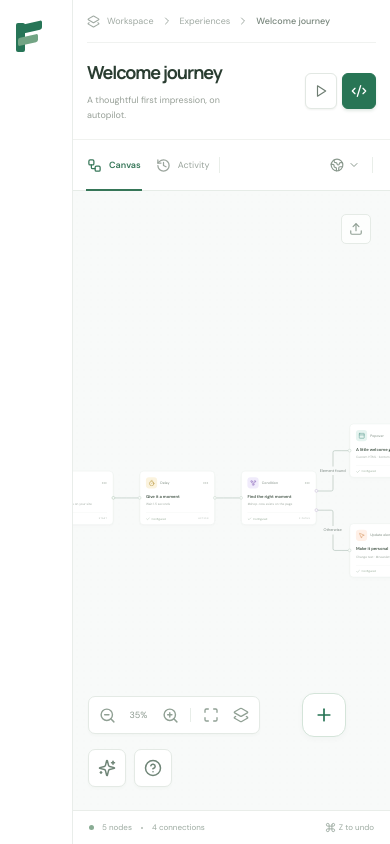
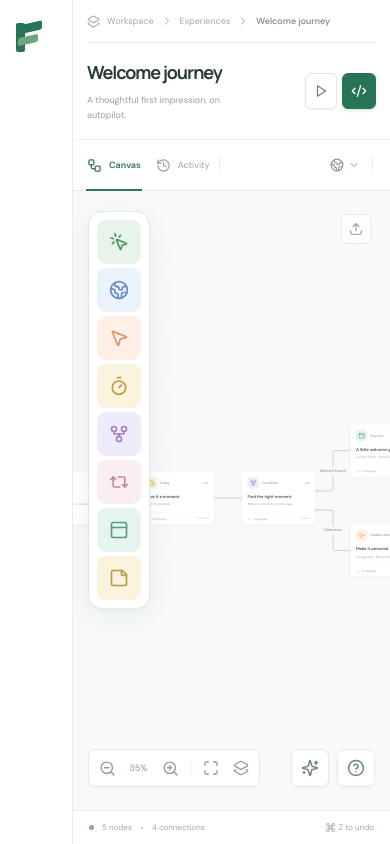
Before and after one commit to dani-beltran/visual-dxp, a React (Vite) app: page / in a window 390 px wide. Built offline with nearby package versions, Linux system fonts and the light colour scheme.

Commit message:
feat: node library menu moved to the left and made vertical

```diff
--- a/src/DXPBuilder.tsx
+++ b/src/DXPBuilder.tsx
@@ -964,6 +964,9 @@ function Builder({
                 proOptions={{ hideAttribution: true }}
               >
                 <Background variant={BackgroundVariant.Dots} gap={20} size={1.1} color="#d8e0dc" />
+                <Panel position="top-left" className="dxp-node-library-panel">
+                  <NodeLibrary onAdd={add} />
+                </Panel>
                 <Panel position="top-right">
                   <button
                     type="button"
@@ -1020,7 +1023,6 @@ function Builder({
                       <Layers2 size={16} />
                     </button>
                   </div>
-                  <NodeLibrary onAdd={add} />
                   <div className="dxp-canvas-assistants">
                     <CanvasChat
                       open={canvasAssistant === 'chat'}
--- a/src/components/NodeLibrary.tsx
+++ b/src/components/NodeLibrary.tsx
@@ -1,64 +1,18 @@
-import { Plus } from 'lucide-react';
-import { useId, useLayoutEffect, useRef, useState } from 'react';
+import { useState } from 'react';
 import { catalog } from '../lib/catalog';
 import type { NodeKind } from '../lib/types';
 
 export function NodeLibrary({ onAdd }: { onAdd: (kind: NodeKind) => void }) {
   const [activeTooltip, setActiveTooltip] = useState<NodeKind | null>(null);
-  const [open, setOpen] = useState(false);
-  const id = useId();
-  const root = useRef<HTMLDivElement>(null);
-  const trigger = useRef<HTMLButtonElement>(null);
-
-  function close() {
-    setOpen(false);
-    setActiveTooltip(null);
-    trigger.current?.focus();
-  }
-
-  useLayoutEffect(() => {
-    if (!open || !root.current) return;
-    const element = root.current;
-    const dismissOutside = (event: PointerEvent) => {
-      if (event.target instanceof Node && !element.contains(event.target)) {
-        setOpen(false);
-        setActiveTooltip(null);
-      }
-    };
-    const dismissEscape = (event: KeyboardEvent) => {
-      if (event.key !== 'Escape') return;
-      event.preventDefault();
-      event.stopPropagation();
-      setOpen(false);
-      setActiveTooltip(null);
-      trigger.current?.focus();
-    };
-    const observer = new ResizeObserver(() => {
-      if (trigger.current && getComputedStyle(trigger.current).display === 'none') {
-        setOpen(false);
-        setActiveTooltip(null);
-      }
-    });
-    if (element.parentElement) observer.observe(element.parentElement);
-    document.addEventListener('pointerdown', dismissOutside);
-    document.addEventListener('keydown', dismissEscape, true);
-    return () => {
-      observer.disconnect();
-      document.removeEventListener('pointerdown', dismissOutside);
-      document.removeEventListener('keydown', dismissEscape, true);
-    };
-  }, [open]);
 
   return (
     // biome-ignore lint/a11y/useSemanticElements: This group contains canvas actions rather than form inputs and retains its compact flex layout.
     <div
-      className={`dxp-node-library-root nodrag nopan nowheel${open ? ' is-open' : ''}`}
-      ref={root}
+      className="dxp-node-library-root nodrag nopan nowheel"
       role="group"
       aria-label="Node library"
       onBlur={(event) => {
         if (!event.currentTarget.contains(event.relatedTarget)) {
-          setOpen(false);
           setActiveTooltip(null);
         }
       }}
@@ -69,19 +23,7 @@ export function NodeLibrary({ onAdd }: { onAdd: (kind: NodeKind) => void }) {
         }
       }}
     >
-      <button
-        ref={trigger}
-        type="button"
-        className="dxp-node-library-toggle"
-        aria-label="Node library"
-        title="Node library"
-        aria-expanded={open}
-        aria-controls={id}
-        onClick={() => (open ? close() : setOpen(true))}
-      >
-        <Plus size={20} aria-hidden="true" />
-      </button>
-      <div id={id} className="dxp-node-library">
+      <div className="dxp-node-library">
         {catalog.map(({ kind, label, color, icon: Icon }) => (
           <button
             type="button"
@@ -90,7 +32,6 @@ export function NodeLibrary({ onAdd }: { onAdd: (kind: NodeKind) => void }) {
             aria-label={`Add ${label}`}
             onClick={() => {
               setActiveTooltip(null);
-              if (open) close();
               onAdd(kind);
             }}
             onMouseEnter={() => setActiveTooltip(kind)}
@@ -102,9 +43,6 @@ export function NodeLibrary({ onAdd }: { onAdd: (kind: NodeKind) => void }) {
               setActiveTooltip(null);
               event.dataTransfer.setData('application/forma-node', kind);
               event.dataTransfer.effectAllowed = 'move';
-            }}
-            onDragEnd={() => {
-              if (open) close();
             }}
           >
             <Icon size={20} aria-hidden="true" />
--- a/src/styles/builder.css
+++ b/src/styles/builder.css
@@ -564,8 +564,14 @@
   font-size: 7px;
   opacity: 0.65;
 }
-.dxp-builder .react-flow__panel.top.left {
-  margin: 33px;
+.dxp-builder .react-flow__panel.dxp-node-library-panel {
+  top: 24px;
+  left: 28px;
+  margin: 0;
+  max-height: calc(100% - 148px);
+  display: flex;
+  flex-direction: column;
+  z-index: 6;
 }
 .dxp-builder .react-flow__panel.top.right {
   margin: 26px 28px;
@@ -587,35 +593,15 @@
   pointer-events: auto;
 }
 .dxp-node-library-root {
-  min-width: 0;
+  display: flex;
+  min-height: 0;
   width: max-content;
-  max-width: 100%;
-  margin-inline: auto;
-  flex-shrink: 0;
-  z-index: 6;
-}
-.dxp-node-library-toggle {
-  display: none;
-  place-items: center;
-  width: 44px;
-  height: 44px;
-  padding: 0;
-  border: 1px solid #d4e4d9;
-  border-radius: 12px;
-  background: #fff;
-  color: var(--dxp-green);
-  box-shadow: 0 2px 6px #244b3208;
-}
-.dxp-node-library-toggle:hover,
-.dxp-node-library-toggle[aria-expanded='true'] {
-  background: #edf5ef;
-  border-color: #94b6a1;
 }
 .dxp-node-library {
+  min-height: 0;
   padding: 8px;
   display: flex;
-  flex-wrap: wrap;
-  justify-content: center;
+  flex-direction: column;
   gap: 4px;
   background: #fff;
   border: 1px solid #e2eae4;
@@ -628,9 +614,10 @@
   position: relative;
   display: grid;
   place-items: center;
-  flex: 0 0 44px;
+  flex: 0 1 44px;
   width: 44px;
   height: 44px;
+  min-height: 28px;
   padding: 0;
   border: 0;
   border-radius: 9px;
@@ -644,9 +631,9 @@
 }
 .dxp-node-library-tooltip {
   position: absolute;
-  bottom: calc(100% + 12px);
-  left: 50%;
-  transform: translateX(-50%);
+  top: 50%;
+  left: calc(100% + 16px);
+  transform: translateY(-50%);
   padding: 7px 9px;
   border-radius: 6px;
   background: #283a31;
@@ -658,15 +645,6 @@
   pointer-events: none;
   box-shadow: 0 3px 10px #203b2920;
   z-index: 1;
-}
-.dxp-node-library-button:first-child .dxp-node-library-tooltip {
-  left: 0;
-  transform: none;
-}
-.dxp-node-library-button:last-child .dxp-node-library-tooltip {
-  right: 0;
-  left: auto;
-  transform: none;
 }
 .dxp-canvas-kicker {
   font-size: 8px;
@@ -954,24 +932,6 @@
   font: inherit;
   color: #6f8577;
 }
-@container dxp-canvas-dock (max-width: 760px) {
-  .dxp-node-library-toggle {
-    display: grid;
-  }
-  .dxp-node-library {
-    display: none;
-    position: absolute;
-    bottom: calc(100% + 12px);
-    left: 50%;
-    transform: translateX(-50%);
-    width: max-content;
-    max-width: 100%;
-    z-index: 8;
-  }
-  .dxp-node-library-root.is-open .dxp-node-library {
-    display: flex;
-  }
-}
 .dxp-builder .react-flow__minimap {
   bottom: 42px !important;
   background: #fff !important;
@@ -1630,8 +1590,9 @@
   .dxp-toolbar > .dxp-icon-button {
     display: none;
   }
-  .dxp-builder .react-flow__panel.top.left {
-    margin: 25px 20px;
+  .dxp-builder .react-flow__panel.dxp-node-library-panel {
+    top: 20px;
+    left: 20px;
   }
   .dxp-canvas-kicker {
     font-size: 6px;
@@ -1737,6 +1698,9 @@
     left: 15px;
     margin: 0;
   }
+  .dxp-builder .react-flow__panel.dxp-node-library-panel {
+    left: 15px;
+  }
 }
 
 @media (max-height: 1000px) {
```
